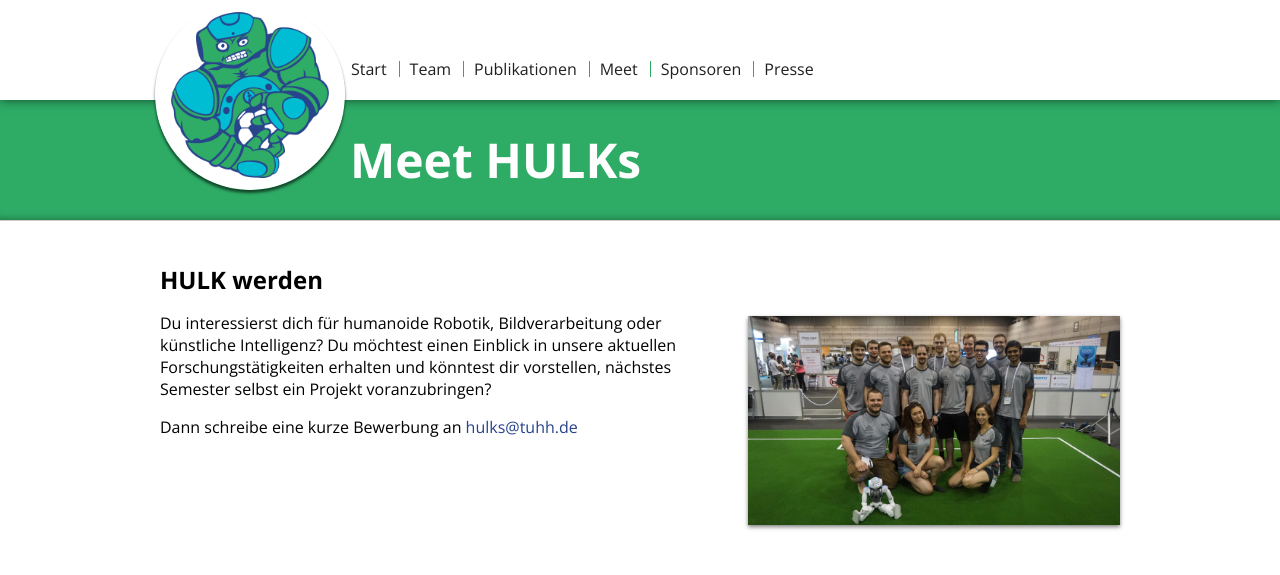
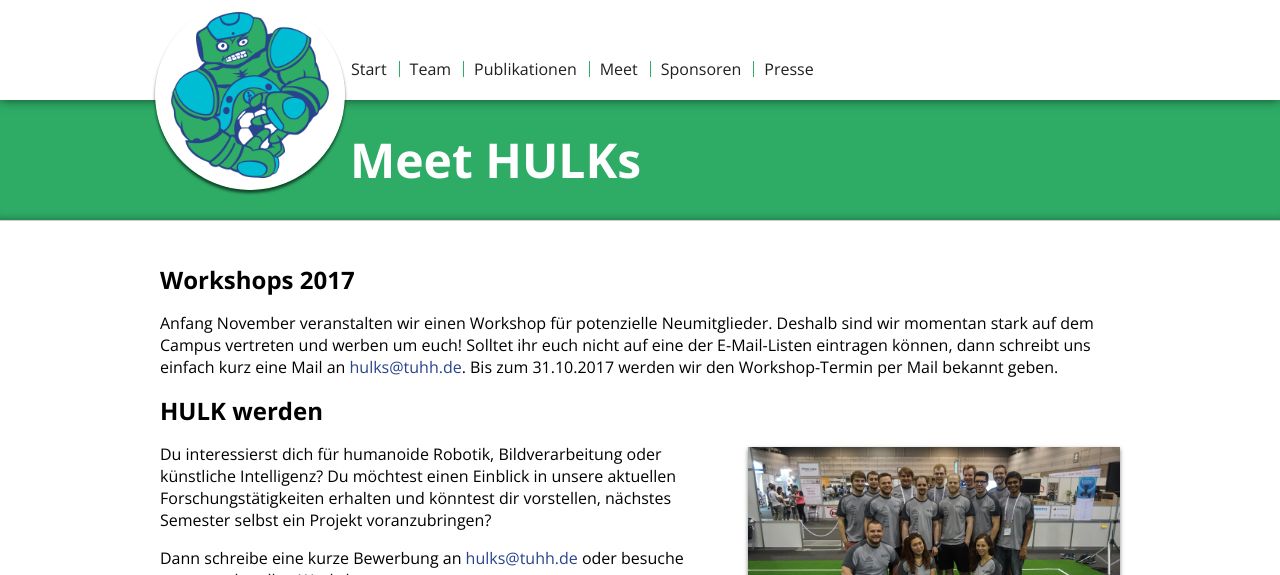
Before and after one commit to HULKs/hulks.github.io, a Jekyll site: the page built from meet/index.html, in a window 1280 px wide and 1279 px high. Shown: the top 575 px of the window. Built offline with Jekyll 4.4.1, drawn with Linux system fonts in a browser that asks for light colours; grey boxes are pictures that could not be loaded.

Commit message:
hint for current workshop

```diff
--- a/meet/index.html
+++ b/meet/index.html
@@ -11,12 +11,16 @@
 
 <section>
   <div class="container">
+      <h2 style="margin-bottom:0px;">Workshops 2017</h2>
+      <div>
+    <div class="col-2-4">
+      <p>Anfang November veranstalten wir einen Workshop für potenzielle Neumitglieder. Deshalb sind wir momentan stark auf dem Campus vertreten und werben um euch! Solltet ihr euch nicht auf eine der E-Mail-Listen eintragen können, dann schreibt uns einfach kurz eine Mail an <a href="mailto:hulks@tuhh.de">hulks@tuhh.de</a>. Bis zum 31.10.2017 werden wir den Workshop-Termin per Mail bekannt geben.</p>
       <h2 style="margin-bottom:0px;">HULK werden</h2>
       <div>
     <div class="col-6-10">
       <p>Du interessierst dich für humanoide Robotik, Bildverarbeitung oder künstliche Intelligenz? Du möchtest einen Einblick
       in unsere aktuellen Forschungstätigkeiten erhalten und könntest dir vorstellen, nächstes Semester selbst ein Projekt voranzubringen?</p>
-      <p>Dann schreibe eine kurze Bewerbung an <a href="mailto:hulks@tuhh.de">hulks@tuhh.de</a></p>
+      <p>Dann schreibe eine kurze Bewerbung an <a href="mailto:hulks@tuhh.de">hulks@tuhh.de</a> oder besuche unseren aktuellen Workshop.</p>
     </div><figure class="col-4-10 photo-contact">
       <img src="{{site.path}}/_photos/team/robocup-2017.jpg" />
     </figure>
```
